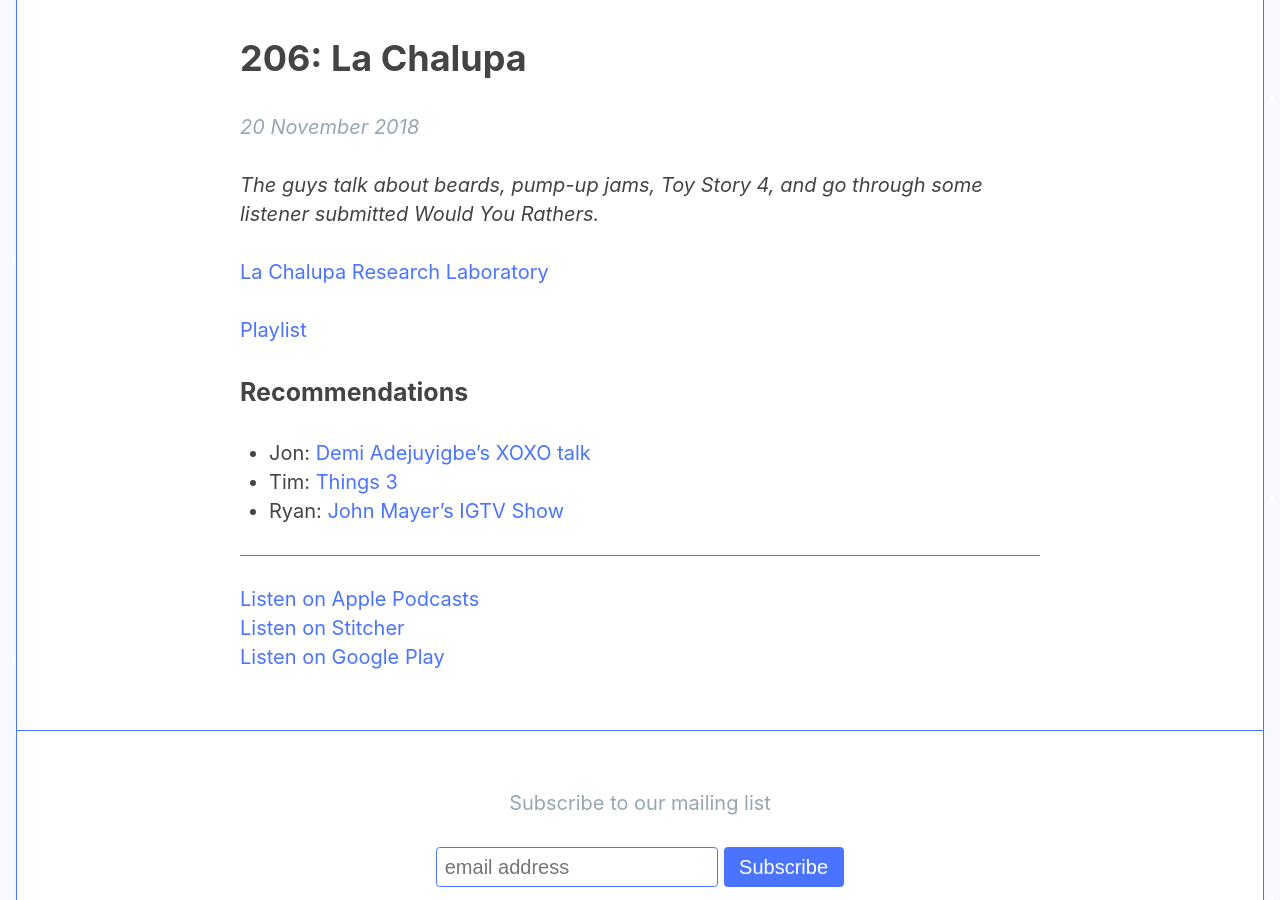
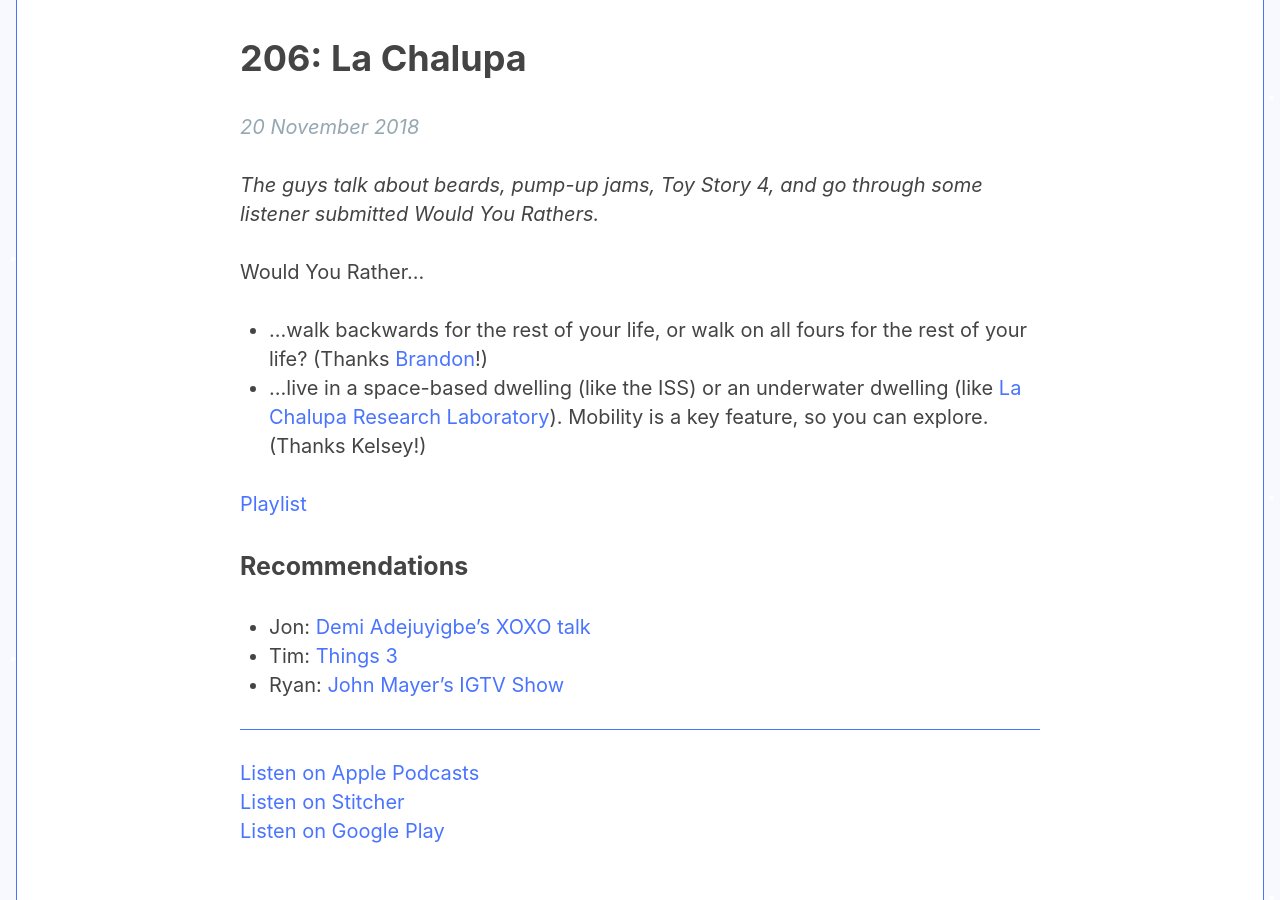
Before and after one commit to jondueck/whatevertown, a Jekyll site: the page built from _posts/2018-11-20-206.markdown, in a window 1280 px wide and 900 px high, scrolled down 526 px. Built offline with Jekyll 4.4.1, drawn with Linux system fonts in a browser that asks for light colours; some web fonts are replaced; comment, search, counter and statistics services are not loaded.

Commit message:
Updated 207 and 2 other files

```diff
--- a/_layouts/default.html
+++ b/_layouts/default.html
@@ -14,6 +14,9 @@
       {% endfor %}
 
       <marquee class="marquee">
+        <span>"So you know next to exactly what you're getting"</span>
+        <span>"This must be funny"</span>
+        <span>"We’re all celebrities that nobody knows about"</span>
         <span>“We just love the universe”</span>
         <span>“The Whatareyaevertown stamp”</span>
         <span>“Thanks Your Mom”</span>
--- a/_posts/2018-11-20-206.markdown
+++ b/_posts/2018-11-20-206.markdown
@@ -22,7 +22,9 @@
 layout: post
 ---
 
-[La Chalupa Research Laboratory](https://www.photolib.noaa.gov/htmls/nur08013.htm)
+Would You Rather…
+- …walk backwards for the rest of your life, or walk on all fours for the rest of your life? (Thanks [Brandon](https://twitter.com/thebranbran/status/1058166018495967237)!)
+- …live in a space-based dwelling (like the ISS) or an underwater dwelling (like [La Chalupa Research Laboratory](https://www.photolib.noaa.gov/htmls/nur08013.htm)). Mobility is a key feature, so you can explore. (Thanks Kelsey!)
 
 [Playlist](https://open.spotify.com/playlist/1b8bRLK02Cn9rvxS80FWUv)
 
```
Also changed, not shown: _posts/2018-11-27-207.md (added, +34 -0 lines).
